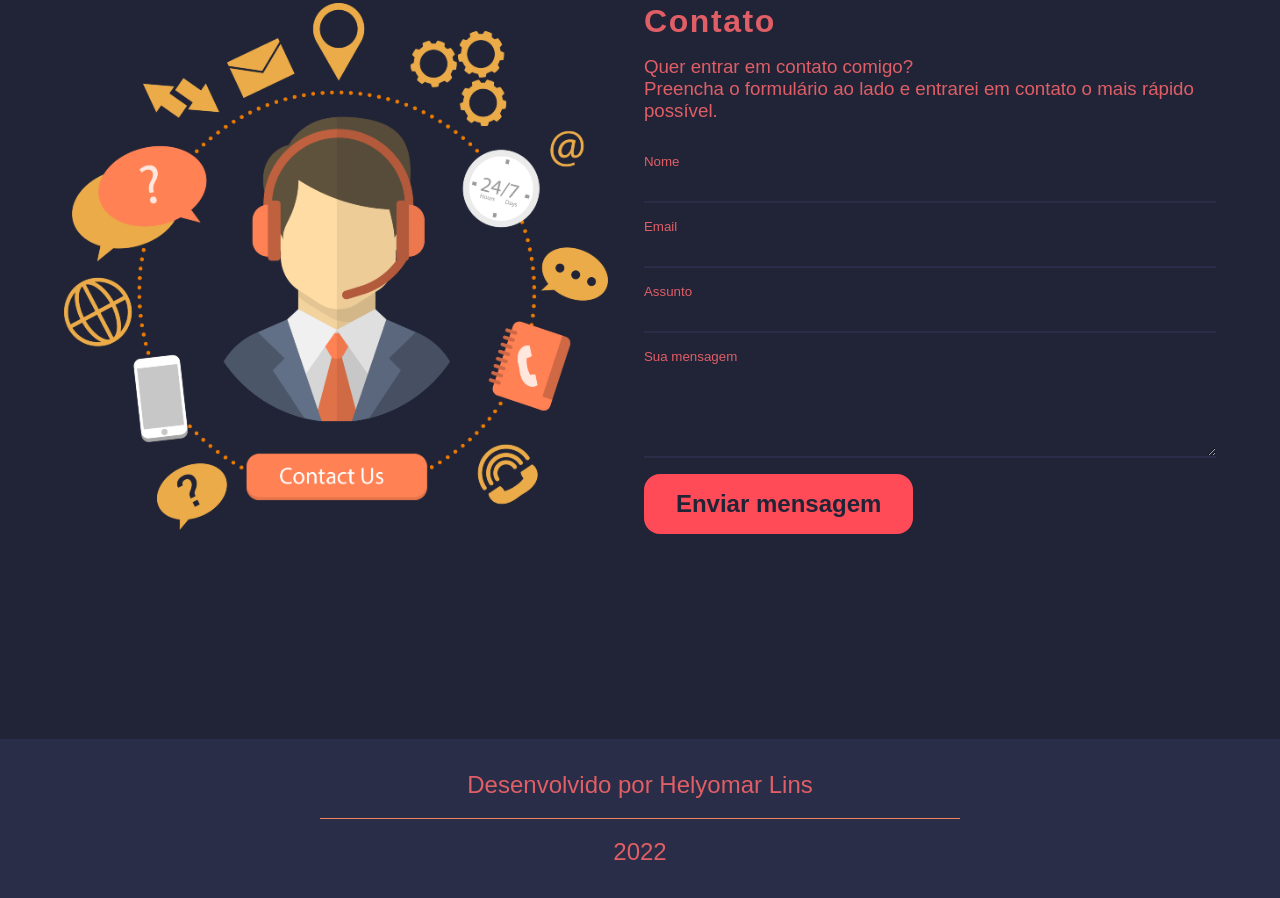
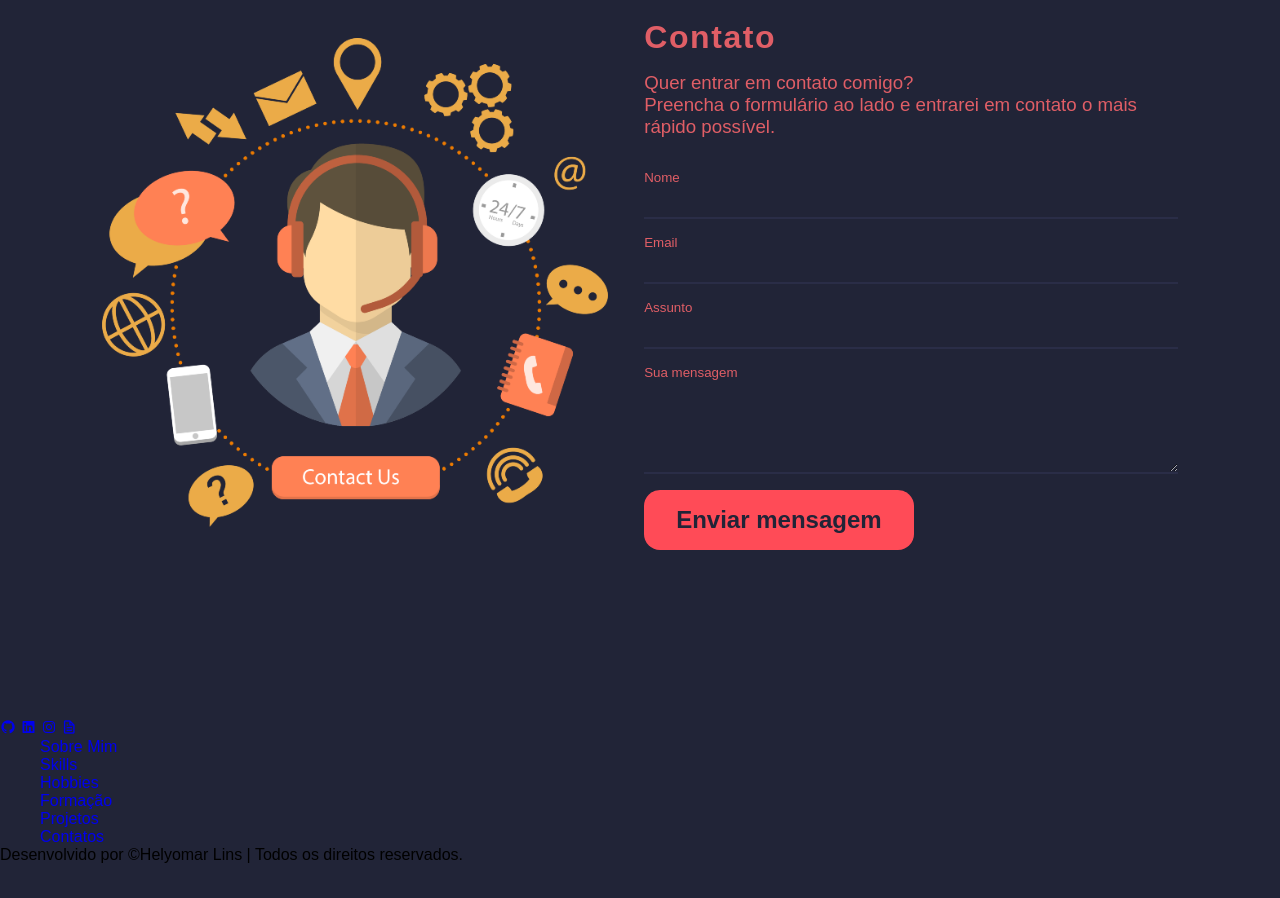
Before and after one commit to HelyomarLins/ChallengeAlura-Portifolio-HelyomarLins, a plain HTML site: page index.html in a window 1280 px wide. Shown: the part 5351-6249 px from the top of the page. After the commit the page ends 6215 px from the top, so only its background shows below. Drawn offline with nearby package versions, Linux system fonts and the light colour scheme; a web font is replaced by a local one.

Commit message:
Alterando footer

```diff
--- a/assets/CSS/contact.css
+++ b/assets/CSS/contact.css
@@ -1,6 +1,7 @@
 .formcontato{
-    height: 100vh;
-    padding: 4rem;
+    width: 100%;
+    min-height: calc(100vh - 20px);
+    padding: 5rem 8% 0 8%;
     color: var(--cor-de-letras);
 }
 .formcontato__contacto{
--- a/index.html
+++ b/index.html
@@ -17,7 +17,7 @@
     </script>
      <title>Portifólio Helyomar Lins</title>
 </head>
-<body>
+<footer>
 <!-- Sessão de Menu  -->
     <section class="menu">
         <header>
@@ -284,7 +284,7 @@
     </section>
 
 <!-- Sessão de Contato -->
-    <section class="formcontato">
+    <section  id="contato" class="formcontato">
         <div id="contato" class="formcontato__contacto">
             <div class="formcontato--esquerda">
                 <img class="formcontato__img" src="./assets/imges/contact.png">
@@ -307,13 +307,38 @@
     </section>
 
 <!-- Sessão de Footer/Rodapé-->
-    <section class="footer">
-        <div class="footer__rodape">
-            <p>Desenvolvido por Helyomar Lins</p>
-            <span></span>
-            <p>2022</p>
+    <footer>
+        <div class="social-icons">
+            <a href="https://github.com/helyomarLins"><i class='bx bxl-github'></i></a>
+            <a href="https://www.linkedin.com/in/marcelojosé/"><i class='bx bxl-linkedin-square'></i></a>
+            <a href="https://www.instagram.com/helyomarlins/"><i class='bx bxl-instagram'></i></a>
+            <a href="https://marcelo-d2.github.io/CV/"><i class='bx bx-file'></i></a>
         </div>
-    </section>
+        <ul class="list">
+            <li>
+                <a href="#">Sobre Mim</a>
+            </li>
+            <li>
+                <a href="#">Skills</a>
+            </li>
+            <li>
+                <a href="#">Hobbies</a>
+            </li>
+            <li>
+                <a href="#">Formação</a>
+            </li>
+            <li>
+                <a href="#">Projetos</a>
+            </li>
+            <li>
+                <a href="#">Contatos</a>
+            </li>
+        </ul>
+        <p class="copyright">Desenvolvido por
+            <span>&copy;Helyomar Lins</span> | Todos os direitos reservados.
+        </p>
+    </footer>
+
 
 <!-- Script Linkado do seu documento de JavaScript -->
     <script src="./assets/jS/validate.js"></script>
```
